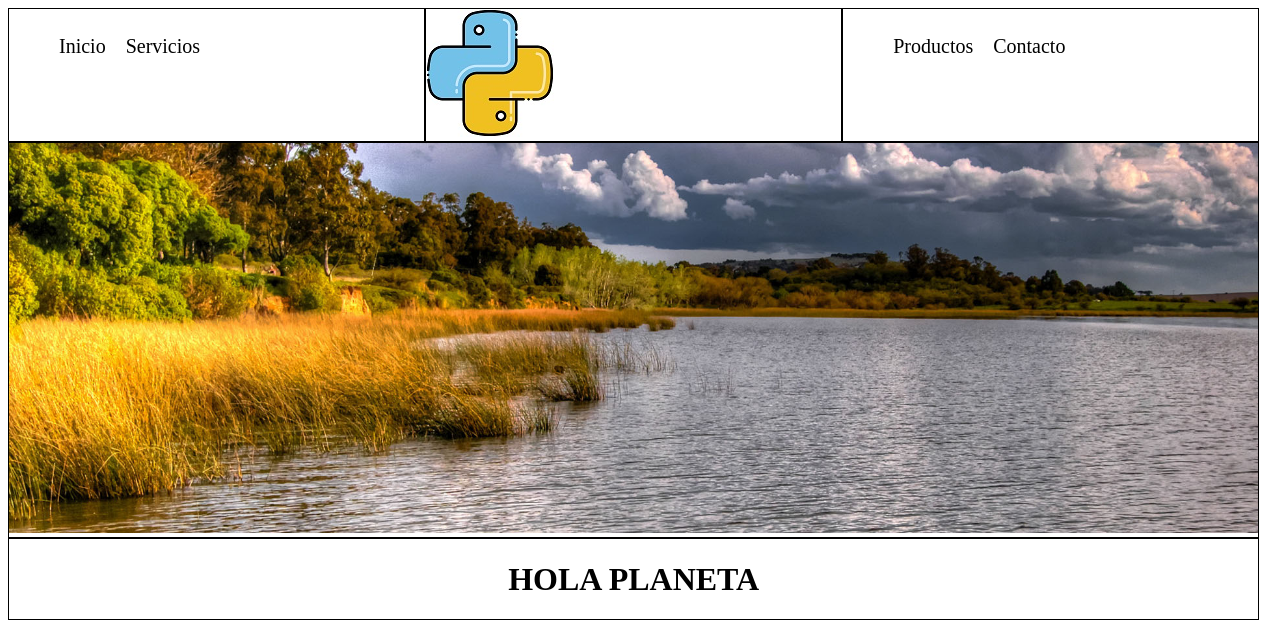
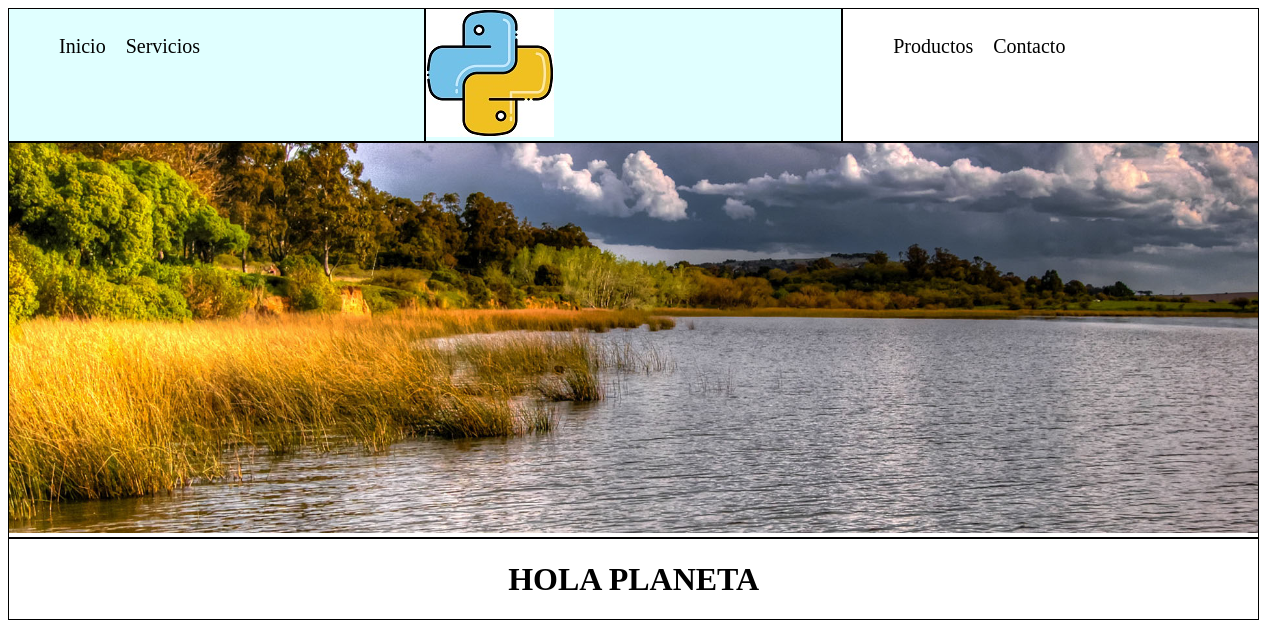
Before and after one commit to profeEma/clase10_c36385_v2, a plain HTML site: page index.html in a window 1280 px wide. Shown: the top 622 px of the page. Drawn offline with Linux system fonts and the light colour scheme.

Commit message:
sumamos readme y modificamos bg header

```diff
--- a/css/estilo.css
+++ b/css/estilo.css
@@ -8,6 +8,7 @@
 	grid-template-rows: repeat(3, auto);
 }
 header{grid-area: logo;}
+header, .navIzq {background-color: lightcyan;}
 .navIzq{grid-area: navIzq;}
 .navDer{grid-area: navDer;}
 main{
```
Also changed, not shown: 1 other file.
